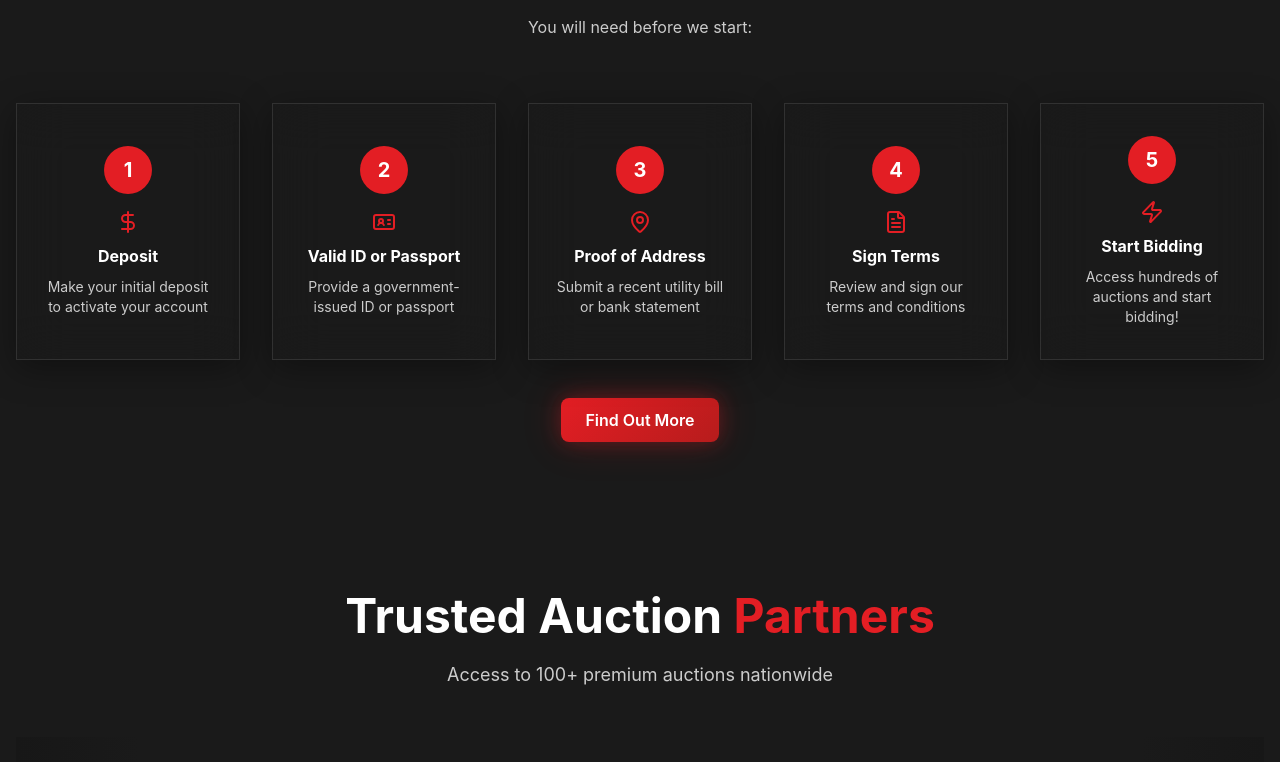
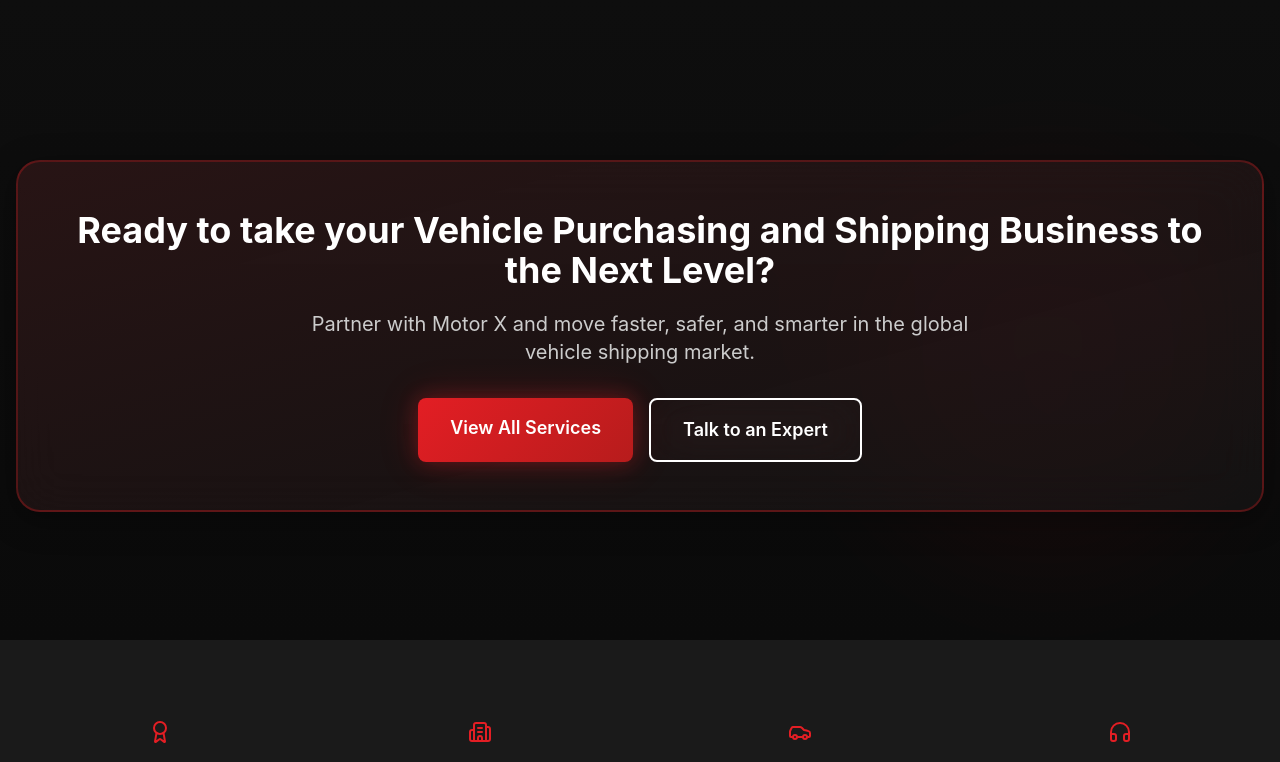
Before and after one commit to rhectoroc/motorx, a React (Vite) app: page / in a window 1280 px wide. Shown: the part 5159-5921 px from the top of the page. Built offline with nearby package versions, Linux system fonts and the light colour scheme.

Commit message:
cambio 4 de estructura

```diff
--- a/src/data/services.js
+++ b/src/data/services.js
@@ -137,11 +137,57 @@
         ],
         pricing: 'Free consultation',
         link: '/services'
+    },
+    {
+        id: 'airFreight',
+        title: 'Air Freight',
+        subtitle: 'SHIP YOUR PACKAGES',
+        description: 'Fast and reliable air freight for urgent vehicle parts and packages, delivered safely to your destination worldwide.',
+        icon: 'Plane',
+        features: [
+            'Express Air Shipping',
+            'Commercial & Personal Cargo',
+            'Worldwide Delivery',
+            'Priority Handling',
+            'Door-to-Door',
+            'Customs Clearance'
+        ],
+        benefits: [
+            'Fastest delivery method',
+            'Global reach',
+            'Reliable scheduling',
+            'Secure handling'
+        ],
+        pricing: 'Custom quotes available',
+        link: '/services'
+    },
+    {
+        id: 'roro',
+        title: 'RO-RO Shipping',
+        subtitle: 'ROLL ON - ROLL OFF',
+        description: 'Ideal for oversized or non-containerized vehicles, our Roll-on/Roll-off service provides safe, efficient ocean transport for trucks, heavy equipment, and large units worldwide.',
+        icon: 'Ship',
+        features: [
+            'Oversized Vehicles',
+            'Heavy Equipment',
+            'Port-to-Port Service',
+            'Drive-on Drive-off',
+            'Cost Effective',
+            'Secure Stowage'
+        ],
+        benefits: [
+            'Efficient loading',
+            'Lower handling costs',
+            'Suitable for large units',
+            'Regular schedules'
+        ],
+        pricing: 'Quotes per Volume',
+        link: '/services'
     }
 ];
 
 // Servicios principales para Home (los 2 más importantes)
-export const services = allServices.slice(0, 3);
+export const services = allServices.slice(0, 8);
 
 // Resto de los datos se mantienen igual
 export const stats = [
--- a/src/i18n/locales/ar.json
+++ b/src/i18n/locales/ar.json
@@ -44,10 +44,34 @@
         },
         "subtitle": "حلول سيارات شاملة من البداية إلى النهاية، جميعها تُدار من خلال Motor X Logistic Cloud",
         "cta": {
-            "title": "هل أنت مستعد لتحويل أعمالك في مجال السيارات؟",
-            "subtitle": "انضم إلى أكثر من 1000 وكيل يثقون في موتورإكس لتلبية احتياجاتهم في مجال السيارات",
+            "title": "هل أنت مستعد لمستقبل أعمال السيارات؟",
+            "subtitle": "انضم إلى أكثر من 1000 وكيل يثقون في موتورإكس",
             "viewAll": "عرض جميع الخدمات",
             "talkToExpert": "تحدث إلى خبير"
+        },
+        "airFreight": {
+            "title": "Air Freight",
+            "subtitle": "SHIP YOUR PACKAGES",
+            "description": "Fast and reliable air freight for urgent vehicle parts and packages, delivered safely to your destination worldwide.",
+            "stats": {
+                "stat1": "Auto Parts",
+                "stat2": "Boxes Consolidation"
+            },
+            "tag": "Custom quotes available",
+            "button": "Send boxes now",
+            "footer": "Express Air Shipping * Commercial & Personal Cargo * Worldwide Delivery"
+        },
+        "roro": {
+            "title": "RO-RO Shipping",
+            "subtitle": "ROLL ON - ROLL OFF",
+            "description": "Ideal for oversized or non-containerized vehicles, our Roll-on/Roll-off service provides safe, efficient ocean transport for trucks, heavy equipment, and large units worldwide.",
+            "stats": {
+                "stat1": "Oversized Vehicles",
+                "stat2": "Heavy Equipment"
+            },
+            "tag": "Quotes per Volume",
+            "button": "Send RO-RO now",
+            "footer": "For Oversized Vehicles * Port-to-Port Service * Heavy Equipment"
         },
         "subscription": {
             "title": "اشتراك المزادات",
@@ -153,15 +177,15 @@
         }
     },
     "auctions": {
-        "title": "شركاء المزادات الموثوقون",
-        "subtitle": "الوصول إلى أكثر من 100 مزاد متميز على مستوى البلاد"
+        "title": "Trusted Auction Partners",
+        "subtitle": "Access to 1,000+ premium auctions nationwide"
     },
     "cta": {
-        "title": "اتصل بنا الآن",
-        "subtitle": "واحصل على سيارتك الجديدة!",
+        "title": "Contact Us NOW",
+        "subtitle": "Partner with Motor X and move faster, safer, and smarter in the global vehicle shipping market.",
         "email": "bid@motorxcars.com",
         "phone": "(463) 280-3480",
-        "getInTouch": "تواصل معنا"
+        "getInTouch": "Get in Touch"
     },
     "servicesPage": {
         "hero": {
--- a/src/i18n/locales/en.json
+++ b/src/i18n/locales/en.json
@@ -44,10 +44,34 @@
         },
         "subtitle": "End-to-end automotive solutions all managed through Motor X Logistic Cloud",
         "cta": {
-            "title": "Ready to Transform Your Auto Business?",
-            "subtitle": "Join 1000+ dealers who trust Motor X for their automotive needs",
+            "title": "Ready to take your Vehicle Purchasing and Shipping Business to the Next Level?",
+            "subtitle": "Partner with Motor X and move faster, safer, and smarter in the global vehicle shipping market.",
             "viewAll": "View All Services",
             "talkToExpert": "Talk to an Expert"
+        },
+        "airFreight": {
+            "title": "Air Freight",
+            "subtitle": "SHIP YOUR PACKAGES",
+            "description": "Fast and reliable air freight for urgent vehicle parts and packages, delivered safely to your destination worldwide.",
+            "stats": {
+                "stat1": "Auto Parts",
+                "stat2": "Boxes Consolidation"
+            },
+            "tag": "Custom quotes available",
+            "button": "Send boxes now",
+            "footer": "Express Air Shipping * Commercial & Personal Cargo * Worldwide Delivery"
+        },
+        "roro": {
+            "title": "RO-RO Shipping",
+            "subtitle": "ROLL ON - ROLL OFF",
+            "description": "Ideal for oversized or non-containerized vehicles, our Roll-on/Roll-off service provides safe, efficient ocean transport for trucks, heavy equipment, and large units worldwide.",
+            "stats": {
+                "stat1": "Oversized Vehicles",
+                "stat2": "Heavy Equipment"
+            },
+            "tag": "Quotes per Volume",
+            "button": "Send RO-RO now",
+            "footer": "For Oversized Vehicles * Port-to-Port Service * Heavy Equipment"
         },
         "subscription": {
             "title": "Auction Subscription",
@@ -154,11 +178,11 @@
     },
     "auctions": {
         "title": "Trusted Auction Partners",
-        "subtitle": "Access to 100+ premium auctions nationwide"
+        "subtitle": "Access to 1,000+ premium auctions nationwide"
     },
     "cta": {
         "title": "Contact Us NOW",
-        "subtitle": "AND DRIVE AWAY WITH YOUR NEW CAR!",
+        "subtitle": "Partner with Motor X and move faster, safer, and smarter in the global vehicle shipping market.",
         "email": "bid@motorxcars.com",
         "phone": "(463) 280-3480",
         "getInTouch": "Get in Touch"
@@ -286,9 +310,6 @@
             "step1": "Select your vehicle from any supported auction.",
             "step2": "Place your single bid securely through our platform.",
             "step3": "We handle the bidding and transaction if you win."
-        },
-        "cta": {
-            "button": "Place Single Bid"
         }
     }
 }
--- a/src/i18n/locales/es.json
+++ b/src/i18n/locales/es.json
@@ -44,10 +44,34 @@
         },
         "subtitle": "Soluciones automotrices de extremo a extremo, todas gestionadas a través de Motor X Logistic Cloud",
         "cta": {
-            "title": "¿Listo para Transformar su Negocio Automotriz?",
-            "subtitle": "Únase a más de 1000 concesionarios que confían en Motor X para sus necesidades automotrices",
+            "title": "¿Listo para llevar su negocio de compra y envío de vehículos al siguiente nivel?",
+            "subtitle": "Asóciese con Motor X y muévase más rápido, más seguro y más inteligente en el mercado global de envío de vehículos.",
             "viewAll": "Ver Todos los Servicios",
             "talkToExpert": "Hablar con un Experto"
+        },
+        "airFreight": {
+            "title": "Flete Aéreo",
+            "subtitle": "ENVÍA TUS PAQUETES",
+            "description": "Flete aéreo rápido y confiable para autopartes urgentes y paquetes, entregados de manera segura en su destino en todo el mundo.",
+            "stats": {
+                "stat1": "Autopartes",
+                "stat2": "Consolidación Cajas"
+            },
+            "tag": "Cotizaciones personalizadas",
+            "button": "Enviar cajas ahora",
+            "footer": "Envío Aéreo Express * Carga Comercial y Personal * Entrega Mundial"
+        },
+        "roro": {
+            "title": "Envío RO-RO",
+            "subtitle": "ROLL ON - ROLL OFF",
+            "description": "Ideal para vehículos de gran tamaño o no contenedorizados, nuestro servicio Roll-on/Roll-off ofrece transporte marítimo seguro y eficiente para camiones, maquinaria pesada y grandes unidades en todo el mundo.",
+            "stats": {
+                "stat1": "Vehículos Grandes",
+                "stat2": "Maquinaria Pesada"
+            },
+            "tag": "Cotizaciones por Volumen",
+            "button": "Enviar RO-RO ahora",
+            "footer": "Para Vehículos Sobredimensionados * Servicio Puerto a Puerto * Maquinaria Pesada"
         },
         "subscription": {
             "title": "Suscripción a Subastas",
@@ -319,5 +343,16 @@
         "cta": {
             "button": "Realizar Oferta Única"
         }
+    },
+    "auctions": {
+        "title": "Socios de Subastas de Confianza",
+        "subtitle": "Acceso a más de 1,000 subastas premium a nivel nacional"
+    },
+    "cta": {
+        "title": "Contáctenos AHORA",
+        "subtitle": "Asóciese con Motor X y muévase más rápido, más seguro y más inteligente en el mercado global de envío de vehículos.",
+        "email": "bid@motorxcars.com",
+        "phone": "(463) 280-3480",
+        "getInTouch": "Ponte en Contacto"
     }
 }
--- a/src/i18n/locales/ru.json
+++ b/src/i18n/locales/ru.json
@@ -44,10 +44,34 @@
         },
         "subtitle": "Комплексные автомобильные решения от начала до конца, все управляется через Motor X Logistic Cloud",
         "cta": {
-            "title": "Готовы Трансформировать Ваш Автомобильный Бизнес?",
-            "subtitle": "Присоединяйтесь к более чем 1000 дилерам, которые доверяют MotorX для своих автомобильных нужд",
+            "title": "Готовы поднять свой автомобильный бизнес на новый уровень?",
+            "subtitle": "Присоединяйтесь к более чем 1000 дилерам, доверяющим MotorX",
             "viewAll": "Посмотреть Все Услуги",
             "talkToExpert": "Поговорить с Экспертом"
+        },
+        "airFreight": {
+            "title": "Air Freight",
+            "subtitle": "SHIP YOUR PACKAGES",
+            "description": "Fast and reliable air freight for urgent vehicle parts and packages, delivered safely to your destination worldwide.",
+            "stats": {
+                "stat1": "Auto Parts",
+                "stat2": "Boxes Consolidation"
+            },
+            "tag": "Custom quotes available",
+            "button": "Send boxes now",
+            "footer": "Express Air Shipping * Commercial & Personal Cargo * Worldwide Delivery"
+        },
+        "roro": {
+            "title": "RO-RO Shipping",
+            "subtitle": "ROLL ON - ROLL OFF",
+            "description": "Ideal for oversized or non-containerized vehicles, our Roll-on/Roll-off service provides safe, efficient ocean transport for trucks, heavy equipment, and large units worldwide.",
+            "stats": {
+                "stat1": "Oversized Vehicles",
+                "stat2": "Heavy Equipment"
+            },
+            "tag": "Quotes per Volume",
+            "button": "Send RO-RO now",
+            "footer": "For Oversized Vehicles * Port-to-Port Service * Heavy Equipment"
         },
         "subscription": {
             "title": "Подписка на Аукционы",
@@ -153,15 +177,15 @@
         }
     },
     "auctions": {
-        "title": "Надежные Партнеры по Аукционам",
-        "subtitle": "Доступ к более чем 100 премиальным аукционам по всей стране"
+        "title": "Trusted Auction Partners",
+        "subtitle": "Access to 1,000+ premium auctions nationwide"
     },
     "cta": {
-        "title": "Свяжитесь с Нами СЕЙЧАС",
-        "subtitle": "И УЕЗЖАЙТЕ НА СВОЕМ НОВОМ АВТОМОБИЛЕ!",
+        "title": "Contact Us NOW",
+        "subtitle": "Partner with Motor X and move faster, safer, and smarter in the global vehicle shipping market.",
         "email": "bid@motorxcars.com",
         "phone": "(463) 280-3480",
-        "getInTouch": "Связаться"
+        "getInTouch": "Get in Touch"
     },
     "servicesPage": {
         "hero": {
--- a/src/pages/Home.jsx
+++ b/src/pages/Home.jsx
@@ -299,7 +299,9 @@
                                                             index === 0 ? "/Auction.mp4" :
                                                                 index === 1 ? "/Dispatch.mp4" :
                                                                     index === 2 ? "/shiping.mp4" :
-                                                                        "https://assets.mixkit.co/videos/preview/mixkit-new-cars-parked-in-a-row-4044-large.mp4"
+                                                                        index === 6 ? "/Dispatch.mp4" : // Air Freight placeholder
+                                                                            index === 7 ? "/shiping.mp4" : // RO-RO placeholder
+                                                                                "https://assets.mixkit.co/videos/preview/mixkit-new-cars-parked-in-a-row-4044-large.mp4"
                                                         } type="video/mp4" />
                                                     </video>
                                                     {/* Icon Overlay - Solo para servicios que no son Dispatch */}
@@ -433,38 +435,7 @@
 
 
 
-            {/* Registration Process */}
-            <section className="py-20 px-4 bg-motorx-gray-900">
-                <div className="max-w-7xl mx-auto">
-                    <h2 className="text-4xl md:text-5xl font-bold text-center mb-4">
-                        {t('registration.title').split(' ').slice(0, -1).join(' ')} <span className="text-motorx-red">{t('registration.title').split(' ').slice(-1)}</span>
-                    </h2>
-                    <p className="text-center text-motorx-gray-300 mb-16">
-                        {t('registration.subtitle')}
-                    </p>
-                    <div className="grid md:grid-cols-5 gap-8">
-                        {registrationSteps.map((step) => (
-                            <div key={step.step} className="text-center">
-                                <div className="glass-card p-6 mb-4 h-full flex flex-col items-center justify-center">
-                                    <div className="w-12 h-12 rounded-full bg-motorx-red flex items-center justify-center text-xl font-bold mb-4">
-                                        {step.step}
-                                    </div>
-                                    <div className="text-motorx-red mb-3">
-                                        {getIcon(step.icon)}
-                                    </div>
-                                    <h3 className="font-bold mb-2">{t(`registration.steps.${step.id}.title`)}</h3>
-                                    <p className="text-sm text-motorx-gray-300">{t(`registration.steps.${step.id}.description`)}</p>
-                                </div>
-                            </div>
-                        ))}
-                    </div>
-                    <div className="text-center mt-12">
-                        <Link to="/subscription" className="btn-primary">
-                            {t('registration.findOutMore')}
-                        </Link>
-                    </div>
-                </div>
-            </section>
+
 
             {/* Auctions Section - Marquesina Animada */}
             <section className="py-20 px-4 bg-motorx-gray-900 overflow-hidden">
```
